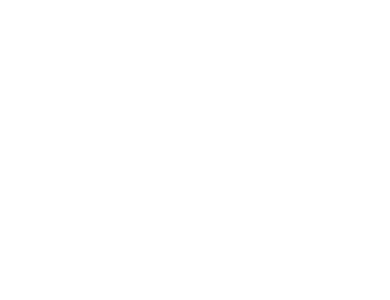
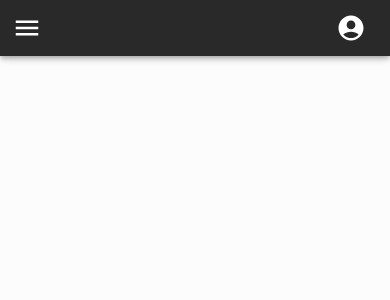
Before and after one commit to Ted2121/QuizBytesClient, a React (Vite) app in the folder quizbytesclient/: page / in a window 390 px wide. Shown: the top 300 px of the page. Built offline with nearby package versions, Linux system fonts and the light colour scheme.

Commit message:
Added a responsive navbar and a logo

```diff
--- a/quizbytesclient/index.html
+++ b/quizbytesclient/index.html
@@ -2,6 +2,8 @@
 <html lang="en">
   <head>
     <meta charset="UTF-8" />
+    <link rel="stylesheet" href="https://fonts.googleapis.com/css?family=Roboto:300,400,500,700&display=swap" />
+    <link href="https://fonts.googleapis.com/css2?family=Baloo+Da+2:wght@400;700&display=swap" rel="stylesheet">
     <meta name="viewport" content="width=device-width, initial-scale=1.0" />
     <title>Quiz Bytes</title>
   </head>
--- a/quizbytesclient/package.json
+++ b/quizbytesclient/package.json
@@ -10,6 +10,11 @@
     "preview": "vite preview"
   },
   "dependencies": {
+    "@emotion/react": "^11.11.1",
+    "@emotion/styled": "^11.11.0",
+    "@fontsource/baloo-da-2": "^5.0.3",
+    "@mui/icons-material": "^5.11.16",
+    "@mui/material": "^5.13.4",
     "react": "^18.2.0",
     "react-dom": "^18.2.0"
   },
--- a/quizbytesclient/src/App.jsx
+++ b/quizbytesclient/src/App.jsx
@@ -1,10 +1,19 @@
 import { useState } from 'react'
+import { ColorModeContext, useMode } from './theme';
+import { Button, CssBaseline, ThemeProvider } from '@mui/material';
+import Navbar from './layouts/Navbar';
 // import './App.css'
 
 function App() {
+  const [theme, colorMode] = useMode();
+
   return (
-    <>
-    </>
+    <ColorModeContext.Provider value={colorMode}>
+    <ThemeProvider theme={theme}>
+      <CssBaseline />
+      <Navbar/>
+      </ThemeProvider>
+    </ColorModeContext.Provider>
   )
 }
 
--- /dev/null
+++ b/quizbytesclient/src/layouts/Navbar.jsx
@@ -0,0 +1,137 @@
+import * as React from 'react';
+import PropTypes from 'prop-types';
+import AppBar from '@mui/material/AppBar';
+import Box from '@mui/material/Box';
+import CssBaseline from '@mui/material/CssBaseline';
+import Divider from '@mui/material/Divider';
+import Drawer from '@mui/material/Drawer';
+import IconButton from '@mui/material/IconButton';
+import List from '@mui/material/List';
+import ListItem from '@mui/material/ListItem';
+import ListItemButton from '@mui/material/ListItemButton';
+import ListItemText from '@mui/material/ListItemText';
+import MenuIcon from '@mui/icons-material/Menu';
+import Toolbar from '@mui/material/Toolbar';
+import Typography from '@mui/material/Typography';
+import Button from '@mui/material/Button';
+import AccountCircleIcon from '@mui/icons-material/AccountCircle';
+import Logo from '../assets/Logo2.png'
+
+const drawerWidth = 240;
+const navItems = ['Quiz'];
+const drawerItems = ['Home', 'Quiz', 'Sign out'];
+
+function Navbar(props) {
+  const { window } = props;
+  const [mobileOpen, setMobileOpen] = React.useState(false);
+
+  const handleDrawerToggle = () => {
+    setMobileOpen((prevState) => !prevState);
+  };
+
+  const logo = (
+    <picture style={{ height: '100%', display: 'flex', alignItems: 'center', justifyContent: 'center' }}>
+  <img
+    src={Logo}
+    alt="quizbytes"
+    style={{ height: '100%', objectFit: 'contain', maxWidth: '130px' }}
+  />
+</picture>
+  );
+
+  const drawer = (
+    <Box onClick={handleDrawerToggle} sx={{ textAlign: 'center', }}>
+      <Box sx={{mt:'10px'}}>
+      {logo}
+      </Box>
+      <Divider sx={{backgroundColor:'white.main'}}/>
+      <List>
+        {drawerItems.map((item) => (
+          <ListItem key={item} disablePadding sx={{mt:'8px'}}>
+            <ListItemButton sx={{ textAlign:'center' }}>
+              <ListItemText primaryTypographyProps={{variant:'h4', fontWeight:500}} primary={item} sx={{color:'white.text'}}/>
+            </ListItemButton>
+          </ListItem>
+        ))}
+      </List>
+    </Box>
+  );
+
+  const container = window !== undefined ? () => window().document.body : undefined;
+
+  return (
+    <Box sx={{ display: 'flex' }}>
+      <AppBar component="nav" sx={{ backgroundColor: "grey.dark" }}>
+        <Toolbar sx={{ display: 'flex', justifyContent: "space-between" }}>
+          <Box sx={{ display: 'flex' }}>
+            <IconButton
+              aria-label="open drawer"
+              edge="start"
+              onClick={handleDrawerToggle}
+              sx={{ mr: 2, display: { sm: 'none' }, }}
+            >
+              <MenuIcon
+                fontSize='large'
+                sx={{ color: "white.main" }} />
+            </IconButton>
+            <Box sx={{ display: { xs: 'none', sm: 'block' } }}>
+              {logo}
+            </Box>
+
+            <Box sx={{ display: { xs: 'none', sm: 'block' } }}>
+              {navItems.map((item) => (
+                <Button
+                  variant="text"
+                  key={item}
+                  sx={{
+                    color: "white.text",
+                    fontSize: "large",
+                    size: "large",
+                    mt: "5px",
+                    ml: "30px",
+                    '&:hover': {
+                      color: 'primary.main',
+                      backgroundColor: 'grey.dark'
+                    },
+                  }}>
+                  {item}
+                </Button>
+              ))}
+            </Box>
+          </Box>
+          <IconButton
+            color="white"
+            aria-label="sign in"
+            onClick={handleDrawerToggle}
+          >
+            <AccountCircleIcon fontSize="large" />
+          </IconButton>
+        </Toolbar>
+      </AppBar>
+      <Box component="nav" >
+        <Drawer
+          container={container}
+          variant="temporary"
+          open={mobileOpen}
+          onClose={handleDrawerToggle}
+          ModalProps={{
+            keepMounted: true,
+          }}
+          sx={{
+            display: { xs: 'block', sm: 'none' },
+            '& .MuiDrawer-paper': { boxSizing: 'border-box', width: drawerWidth },
+          }}
+          PaperProps={{
+            sx: {
+              backgroundColor: 'grey.dark',
+            },
+          }}
+        >
+          {drawer}
+        </Drawer>
+      </Box>
+    </Box>
+  );
+}
+
+export default Navbar;
--- /dev/null
+++ b/quizbytesclient/src/theme.js
@@ -0,0 +1,166 @@
+import { createContext, useState, useMemo } from "react";
+import { createTheme } from "@mui/material/styles";
+
+export const designTokens = () => ({
+
+    grey: {
+        100: "#e0e0e0",
+        200: "#c2c2c2",
+        300: "#a3a3a3",
+        400: "#858585",
+        500: "#666666",
+        600: "#525252",
+        700: "#3d3d3d",
+        800: "#292929",
+        900: "#141414",
+    },
+    primary: {
+        100: "#edf6f3",
+        200: "#daede6",
+        300: "#c8e3da",
+        400: "#b5dacd",
+        500: "#a3d1c1",
+        600: "#82a79a",
+        700: "#627d74",
+        800: "#41544d",
+        900: "#212a27"
+    },
+    secondary: {
+        100: "#fdf3f0",
+        200: "#fbe6e0",
+        300: "#f8dad1",
+        400: "#f6cdc1",
+        500: "#f4c1b2",
+        600: "#c39a8e",
+        700: "#92746b",
+        800: "#624d47",
+        900: "#312724"
+    },
+
+    white: {
+        100: "#ffffff",
+        200: "#fcfcfc"
+    }
+
+});
+
+export const themeSettings = (mode) => {
+    const colors = designTokens();
+    return {
+        palette: {
+            mode: mode,
+            ...(mode === "dark"
+                ? {
+                    // palette values for dark mode
+                    primary: {
+                        main: colors.primary[500],
+                        light: colors.primary[400],
+                        dark: colors.primary[600]
+                    },
+                    secondary: {
+                        main: colors.secondary[500],
+                        light: colors.secondary[400],
+                        dark: colors.secondary[600]
+                    },
+                    neutral: {
+                        dark: colors.grey[700],
+                        main: colors.grey[500],
+                        light: colors.grey[100],
+                    },
+                    background: {
+                        default: colors.grey[800],
+                    },
+                    grey: {
+                        dark: colors.grey[900],
+                        main: colors.grey[500],
+                        light: colors.grey[300]
+                    },
+                    white: {
+                        main: colors.white[100],
+                        text: colors.white[200]
+                    }
+                }
+                : {
+                    // palette values for light mode
+                    primary: {
+                        main: colors.primary[500],
+                        light: colors.primary[400],
+                        dark: colors.primary[600]
+                    },
+                    secondary: {
+                        main: colors.secondary[500],
+                        light: colors.secondary[400],
+                        dark: colors.secondary[600]
+                    },
+                    neutral: {
+                        dark: colors.grey[700],
+                        main: colors.grey[500],
+                        light: colors.grey[100],
+                    },
+                    background: {
+                        default: colors.white[200],
+                    },
+                    grey: {
+                        dark: colors.grey[800],
+                        main: colors.grey[500],
+                        light: colors.grey[300]
+                    },
+                    white: {
+                        main: colors.white[100],
+                        text: colors.white[200]
+                    }
+                }),
+        },
+        typography: {
+            fontSize: 12,
+            h1: {
+                fontSize: 40,
+            },
+            h2: {
+                fontSize: 32,
+                fontFamily: '"Baloo Da 2", Roboto, sans-serif',
+            },
+            h3: {
+                fontSize: 24,
+            },
+            h4: {
+                fontSize: 20,
+            },
+            h5: {
+                fontSize: 16,
+            },
+            h6: {
+                fontSize: 14,
+            },
+        },
+        breakpoints: {
+            values: {
+              xs: 0,
+              sm: 464,
+              md: 900,
+              lg: 1200,
+              xl: 1536,
+              xxl: 3800,
+            },
+          },
+    };
+};
+
+export const ColorModeContext = createContext({
+    toggleColorMode: () => { },
+});
+
+export const useMode = () => {
+    const [mode, setMode] = useState("light");
+
+    const colorMode = useMemo(
+        () => ({
+            toggleColorMode: () =>
+                setMode((prev) => (prev === "light" ? "dark" : "light")),
+        }),
+        []
+    );
+
+    const theme = useMemo(() => createTheme(themeSettings(mode)), [mode]);
+    return [theme, colorMode];
+};
```
Also changed, not shown: quizbytesclient/src/pages/Demo.jsx (added, +9 -0 lines), quizbytesclient/src/pages/Home.jsx (added, +9 -0 lines), quizbytesclient/src/assets/Logo2.png (added), 1 other file (tests, documents, lock files or other folders).
